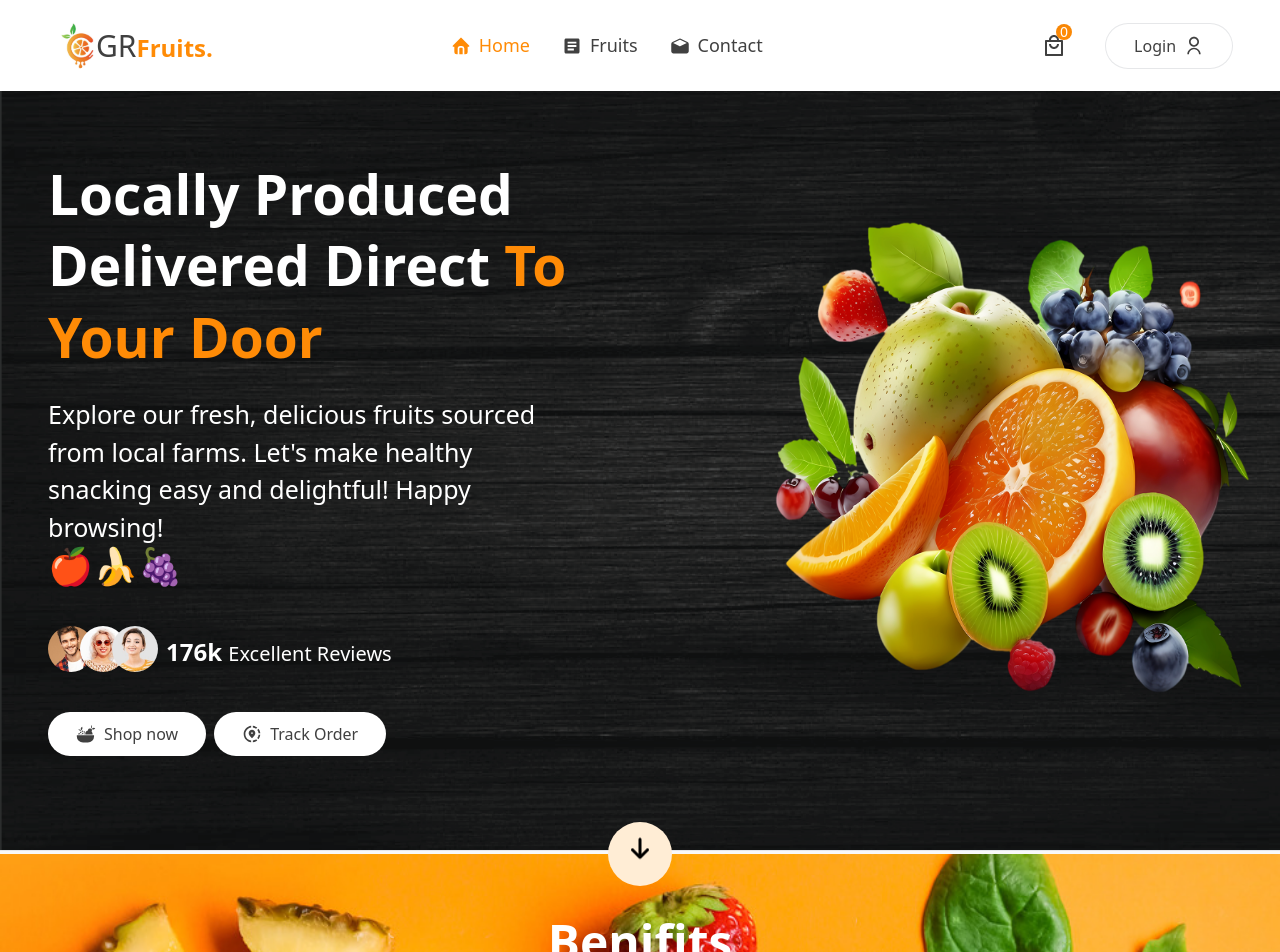
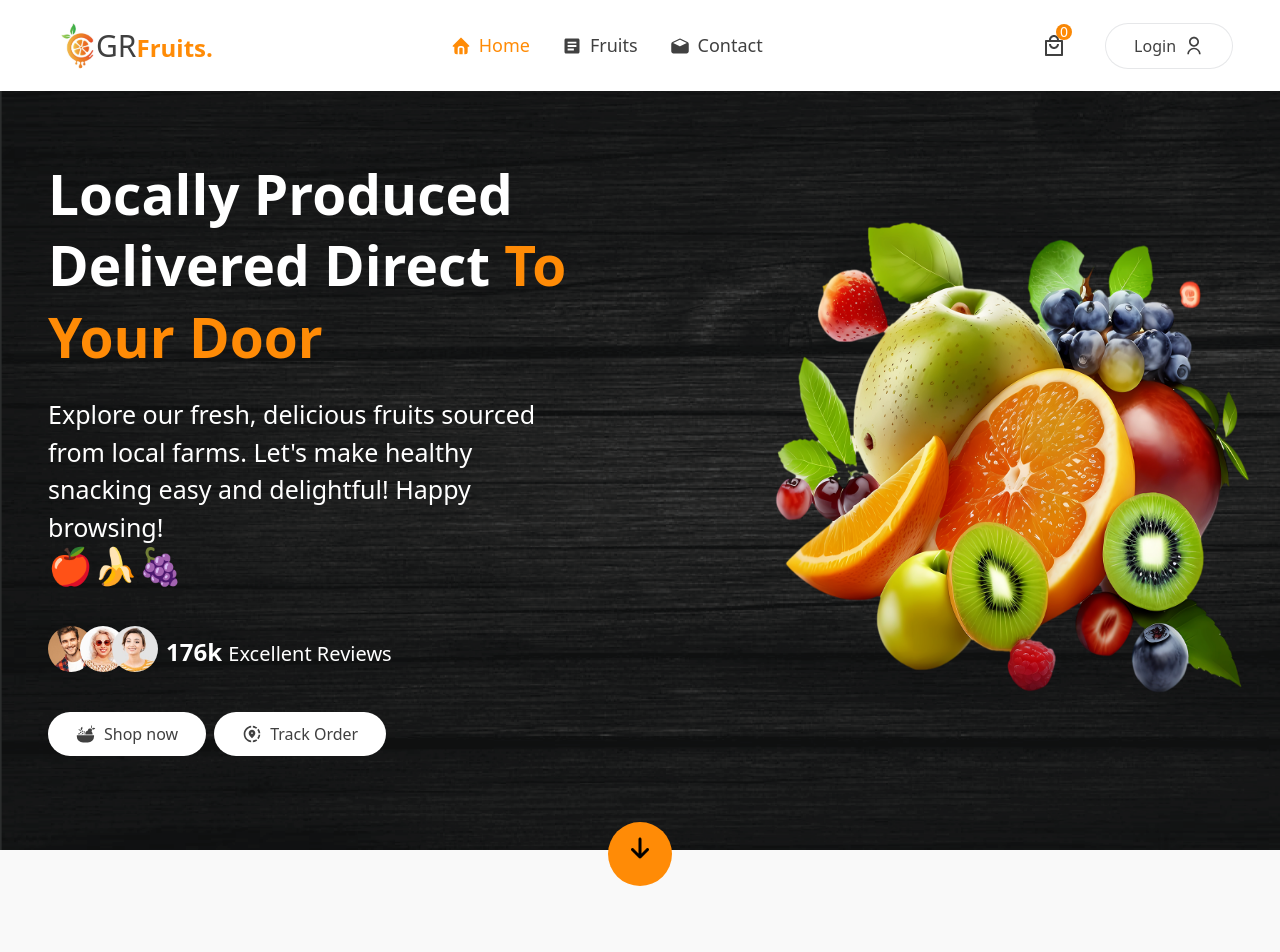
Before and after one commit to stgoshitha/GR-Fruits-Shop-Frontend-Repository, a React (Vite) app: page / in a window 1280 px wide. Shown: the top 952 px of the page. Built offline with nearby package versions, Linux system fonts and the light colour scheme.

Commit message:
[FEAT] : create navigation button component and add it to the home page

```diff
--- a/src/App.jsx
+++ b/src/App.jsx
@@ -1,4 +1,4 @@
-import React from 'react'
+import React, { useRef } from 'react'
 import Header from './components/Header'
 import {Routes,Route} from 'react-router-dom'
 import Home from './pages/Home'
@@ -9,13 +9,28 @@ import Cart from './pages/Cart'
 import PlaceOrder from './pages/PlaceOrder'
 import Orders from './pages/Orders'
 import Verify from './pages/Verify'
+import Footer from './components/Footer'
 
 const App = () => {
+
+  const heroRef = useRef(null);
+  const aboutRef = useRef(null);
+  const featuresRef = useRef(null);
+
+  const scrollToSection = (ref) => {
+    ref.current.scrollIntoView({ behavior: "smooth" });
+  };
+
   return (
     <main className='overflow-hidden text-[#404040] bg-primary'>
       <Header />
       <Routes>
-        <Route path="/" element={<Home />} />
+        <Route path="/" element={<Home
+          heroRef={heroRef}
+          aboutRef={aboutRef}
+          featuresRef={featuresRef}
+          scrollToSection={scrollToSection}
+        />} />
         <Route path="/fruits" element={<Fruits />} />
         <Route path="/contact" element={<Contact />} />
         <Route path="/login" element={<Login />} />
@@ -24,6 +39,10 @@ const App = () => {
         <Route path="/orders" element={<Orders />} />
         <Route path="/verify" element={<Verify />} />
       </Routes>
+      <Footer
+        scrollToAbout={() => scrollToSection(aboutRef)}
+        scrollToFeatures={() => scrollToSection(featuresRef)}
+      />
     </main>
   )
 }
--- /dev/null
+++ b/src/components/NavigationButton.jsx
@@ -0,0 +1,19 @@
+import React from 'react'
+import { FaArrowDown } from "react-icons/fa6";
+
+const NavigationButton = ({scrollTo,className}) => {
+  return (
+    <div>
+      <div className={`flex justify-center ${className}`}>
+        <button
+          onClick={scrollTo}
+          className={`absolute flex justify-center items-center -my-7 px-4 py-4 w-16 h-16 bg-secondary text-black rounded-full transition-all duration-300 transform hover:scale-110 hover:shadow-md hover:bg-orange-200`}
+        >
+          <FaArrowDown className={`text-2xl animate-bounce`}/>
+        </button>
+      </div>
+    </div>
+  )
+}
+
+export default NavigationButton
--- a/src/pages/Home.jsx
+++ b/src/pages/Home.jsx
@@ -1,30 +1,31 @@
 import React, { useRef } from 'react';
 import Hero from '../components/Hero';
 import Features from '../components/Features';
-import { FaArrowDown } from "react-icons/fa6";
+import About from '../components/About';
+import NavigationButton from '../components/NavigationButton';
 
-const Home = () => {
-  const featuresRef = useRef(null);
 
-  const scrollToFeatures = () => {
-    featuresRef.current.scrollIntoView({ behavior: 'smooth' });
-  };
-
+const Home = ({heroRef,featuresRef,aboutRef,scrollToSection}) => {
   return (
     <div>
-      <Hero />
-      <div className="flex justify-center">
-        <button
-          onClick={scrollToFeatures}
-          className="absolute flex justify-center items-center -my-7 px-4 py-4 w-16 h-16 bg-orange-100 text-black rounded-full transition-all duration-300 transform hover:scale-110 hover:shadow-md hover:bg-orange-200"
-        >
-          <FaArrowDown className="text-2xl animate-bounce" />
-        </button>
+
+      <div ref={heroRef}>
+        <Hero />
       </div>
-      <hr className="h-1" />
+
+      <NavigationButton scrollTo={ ()=> scrollToSection(aboutRef)}/>
+
+      <div ref={aboutRef}>
+        <About />
+      </div>
+
+      <NavigationButton scrollTo={()=> scrollToSection(featuresRef)}/>
+
       <div ref={featuresRef}>
-        <Features />
+      <Features/>
       </div>
+
+      <NavigationButton scrollTo={()=>scrollToSection(heroRef)} className={"rotate-180"}/>
     </div>
   );
 };
```
